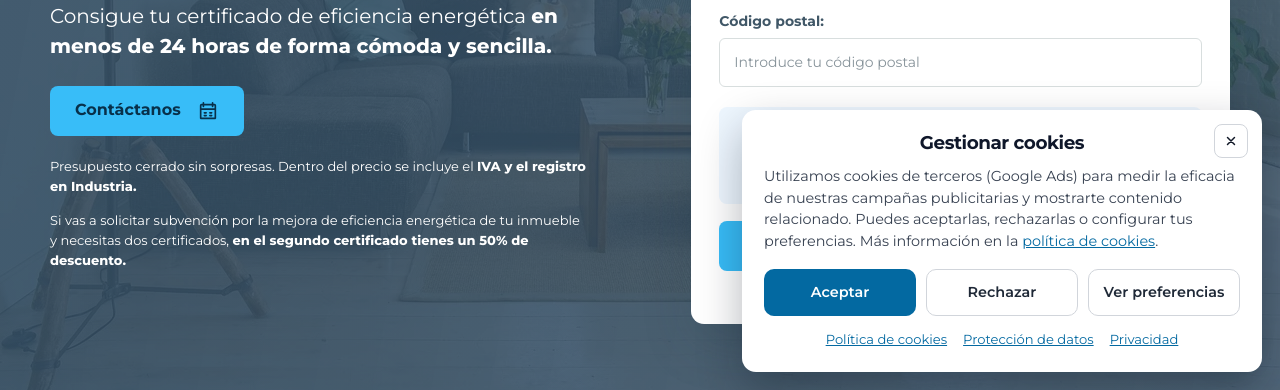
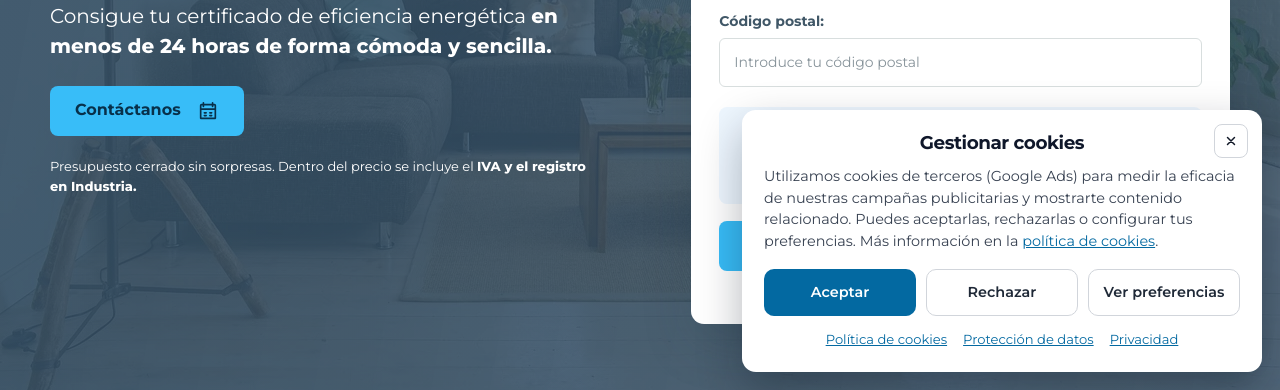
Before and after one commit to certificadosysoluciones-ctrl/Certisolcop, a plain HTML site: page index.html in a window 1280 px wide. Shown: the part 410-800 px from the top of the page. Drawn offline with Linux system fonts and the light colour scheme.

Commit message:
Quitar la mencion al 50% en el segundo certificado

```diff
--- a/index.html
+++ b/index.html
@@ -53,7 +53,6 @@
           <p class="hero-lead">Consigue tu certificado de eficiencia energética <strong>en menos de 24 horas de forma cómoda y sencilla.</strong></p>
           <a class="button" href="#contacto">Contáctanos <svg viewBox="0 0 24 24" aria-hidden="true"><path d="M7 3v4m10-4v4M4 10h16M5 5h14a1 1 0 0 1 1 1v14H4V6a1 1 0 0 1 1-1Z"/><path d="M8 14h2m4 0h2m-8 3h2m4 0h2"/></svg></a>
           <p class="hero-note">Presupuesto cerrado sin sorpresas. Dentro del precio se incluye el <strong>IVA y el registro en Industria.</strong></p>
-          <p class="hero-note">Si vas a solicitar subvención por la mejora de eficiencia energética de tu inmueble y necesitas dos certificados, <strong>en el segundo certificado tienes un 50% de descuento.</strong></p>
         </div>
         <div class="calculator" id="calculadora">
           <h2>Calcula el precio de tu certificado</h2>
```
